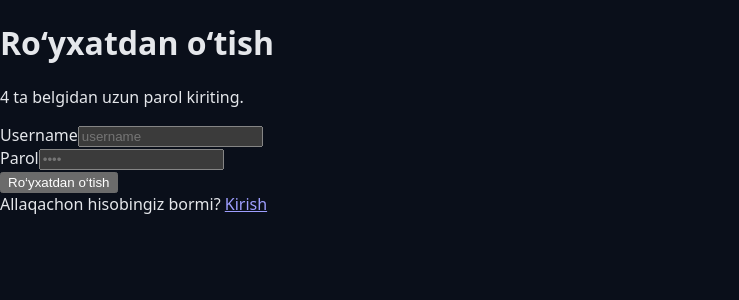
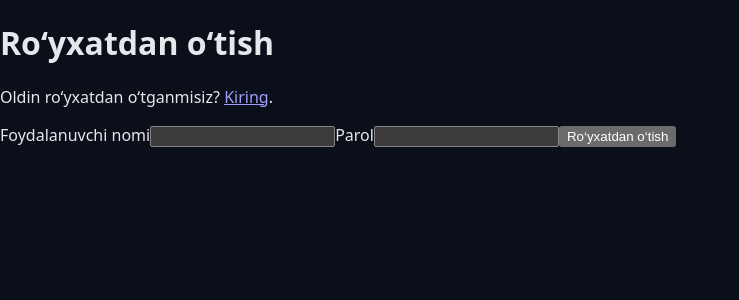
Before and after one commit to gtursunxujayev-art/Super-aylana, a Next.js app: page /register in a window 1280 px wide. Shown: the top 300 px of the page, without its empty margins (0-739 px from the left). Built offline with nearby package versions, Linux system fonts and the light colour scheme.

Commit message:
Create page.tsx

```diff
--- /dev/null
+++ b/app/(auth)/register/page.tsx
@@ -0,0 +1,59 @@
+'use client';
+import { useState } from 'react';
+import Link from 'next/link';
+import AuthShell from '../auth-layout';
+
+export default function RegisterPage() {
+  const [username, setU] = useState('');
+  const [password, setP] = useState('');
+  const [loading, setL] = useState(false);
+  const [error, setE] = useState<string | null>(null);
+
+  async function onSubmit(e: React.FormEvent) {
+    e.preventDefault();
+    setL(true); setE(null);
+    const r = await fetch('/api/auth/register', {
+      method: 'POST',
+      body: JSON.stringify({ username, password }),
+      headers: { 'Content-Type': 'application/json' },
+    });
+    const j = await r.json();
+    setL(false);
+    if (!r.ok) { setE(j?.error ?? 'Xatolik'); return; }
+    // After register, go to login
+    window.location.href = '/login';
+  }
+
+  return (
+    <AuthShell>
+      <h1 className="text-xl font-semibold mb-1">Ro‘yxatdan o‘tish</h1>
+      <p className="text-sm text-zinc-400 mb-6">
+        Oldin ro‘yxatdan o‘tganmisiz? <Link className="underline" href="/login">Kiring</Link>.
+      </p>
+      <form onSubmit={onSubmit} className="space-y-4">
+        <label className="block">
+          <span className="text-sm text-zinc-300">Foydalanuvchi nomi</span>
+          <input
+            className="mt-1 w-full rounded-lg bg-zinc-800 border border-zinc-700 px-3 py-2 outline-none focus:ring-2 focus:ring-zinc-500"
+            value={username} onChange={(e) => setU(e.target.value)}
+          />
+        </label>
+        <label className="block">
+          <span className="text-sm text-zinc-300">Parol</span>
+          <input
+            type="password"
+            className="mt-1 w-full rounded-lg bg-zinc-800 border border-zinc-700 px-3 py-2 outline-none focus:ring-2 focus:ring-zinc-500"
+            value={password} onChange={(e) => setP(e.target.value)}
+          />
+        </label>
+        {error && <p className="text-sm text-red-400">{error}</p>}
+        <button
+          disabled={loading}
+          className="w-full rounded-lg bg-white/90 text-black font-medium py-2 hover:bg-white disabled:opacity-60"
+        >
+          {loading ? '...' : 'Ro‘yxatdan o‘tish'}
+        </button>
+      </form>
+    </AuthShell>
+  );
+}
```
